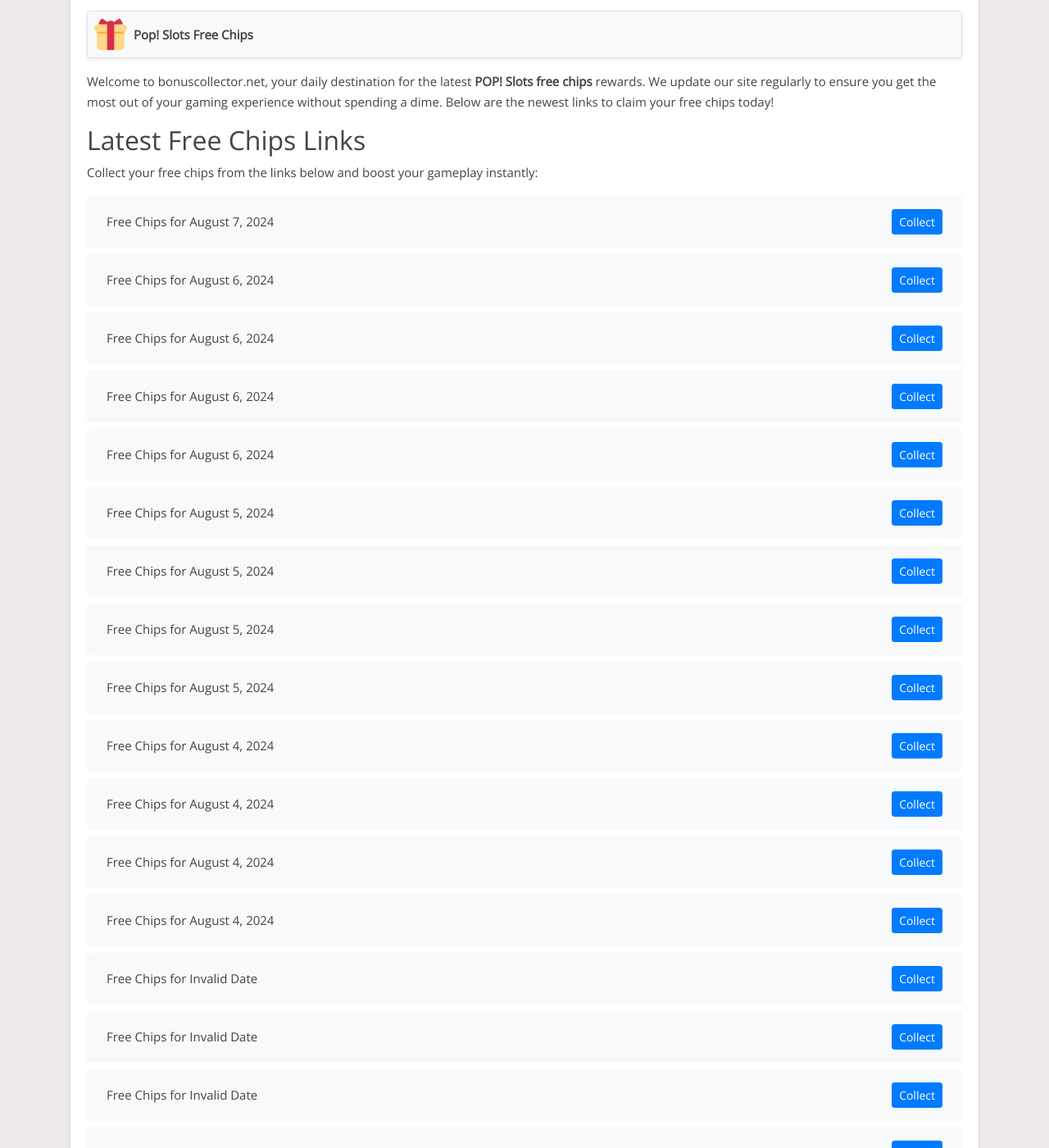
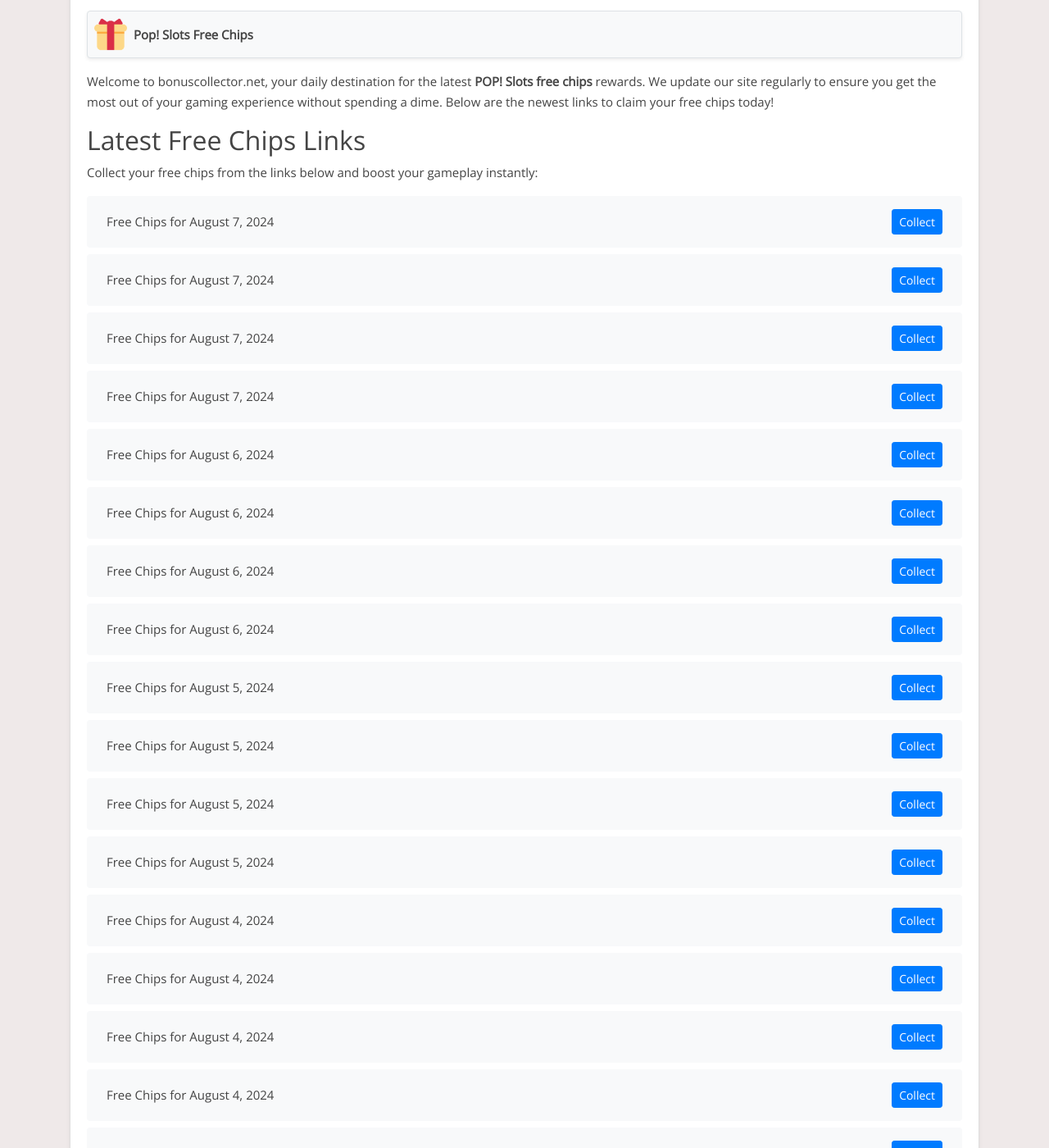
Before and after one commit to Prollad99/bs-net, a Jekyll site: the page built from _posts/2024-06-29-pop-slots.md, in a window 1280 px wide and 1400 px high, scrolled down 225 px. Shown: the whole window at 82% size. Built offline with Jekyll 4.4.1, drawn with Linux system fonts in a browser that asks for light colours; nearby versions of some CDN libraries; comment, search, counter and statistics services are not loaded; some of the changed text lies outside the part shown.

Commit message:
Update pop-slots reward links and last modified date

```diff
--- a/_data/include_files.yml
+++ b/_data/include_files.yml
@@ -44,7 +44,7 @@
   last_modified: 2024-08-06 13:31:50
 
 pop-slots.html:
-  last_modified: 2024-08-07 01:59:35
+  last_modified: 2024-08-07 12:12:40
 
 bingo-blitz.html:
   last_modified: 2024-08-07 05:07:02
--- a/_includes/pop-slots.html
+++ b/_includes/pop-slots.html
@@ -1,4 +1,16 @@
 <ul class="list-group mt-3 mb-4">
+  <li class="list-group-item d-flex justify-content-between align-items-center">
+    <span>Free Chips for August 7, 2024</span>
+    <a href="https://popslots.casino/3SJ2uE7" class="btn btn-primary btn-sm">Collect</a>
+  </li>
+  <li class="list-group-item d-flex justify-content-between align-items-center">
+    <span>Free Chips for August 7, 2024</span>
+    <a href="https://popslots.casino/3YH7lcC" class="btn btn-primary btn-sm">Collect</a>
+  </li>
+  <li class="list-group-item d-flex justify-content-between align-items-center">
+    <span>Free Chips for August 7, 2024</span>
+    <a href="https://landingpages.popslotscasino.com/2.729.103451/site/pages/landingpop/index.html?coupon=RPOP_2M_20240807_IG_cccxu_CM" class="btn btn-primary btn-sm">Collect</a>
+  </li>
   <li class="list-group-item d-flex justify-content-between align-items-center">
     <span>Free Chips for August 7, 2024</span>
     <a href="https://popslots.casino/4dvRTV7" class="btn btn-primary btn-sm">Collect</a>
@@ -387,16 +399,4 @@
     <span>Free Chips for Invalid Date</span>
     <a href="https://landingpages.popslotscasino.com/2.729.103451/site/pages/landingpop/index.html?coupon=RPOP_1M_20240714_IG_banu_CM" class="btn btn-primary btn-sm">Collect</a>
   </li>
-  <li class="list-group-item d-flex justify-content-between align-items-center">
-    <span>Free Chips for Invalid Date</span>
-    <a href="https://popslots.casino/3Y8o0FI" class="btn btn-primary btn-sm">Collect</a>
-  </li>
-  <li class="list-group-item d-flex justify-content-between align-items-center">
-    <span>Free Chips for Invalid Date</span>
-    <a href="https://popslots.casino/3W4ufYv" class="btn btn-primary btn-sm">Collect</a>
-  </li>
-  <li class="list-group-item d-flex justify-content-between align-items-center">
-    <span>Free Chips for Invalid Date</span>
-    <a href="http://popslots.casino/3W9SQLU" class="btn btn-primary btn-sm">Collect</a>
-  </li>
 </ul>
```
Also changed, not shown: links-json/pop-slots.json (+12 -9 lines).
